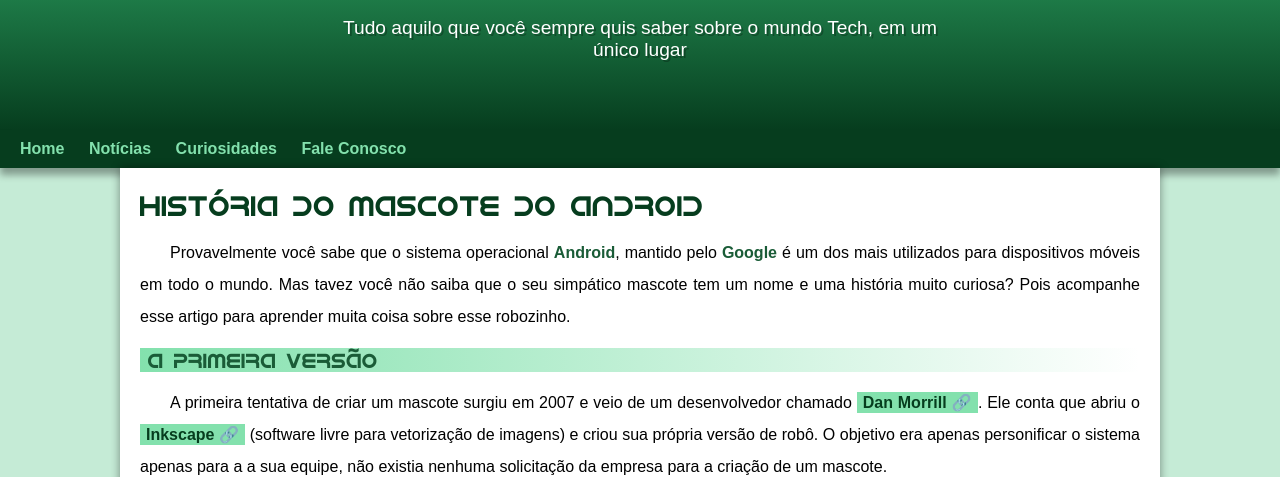
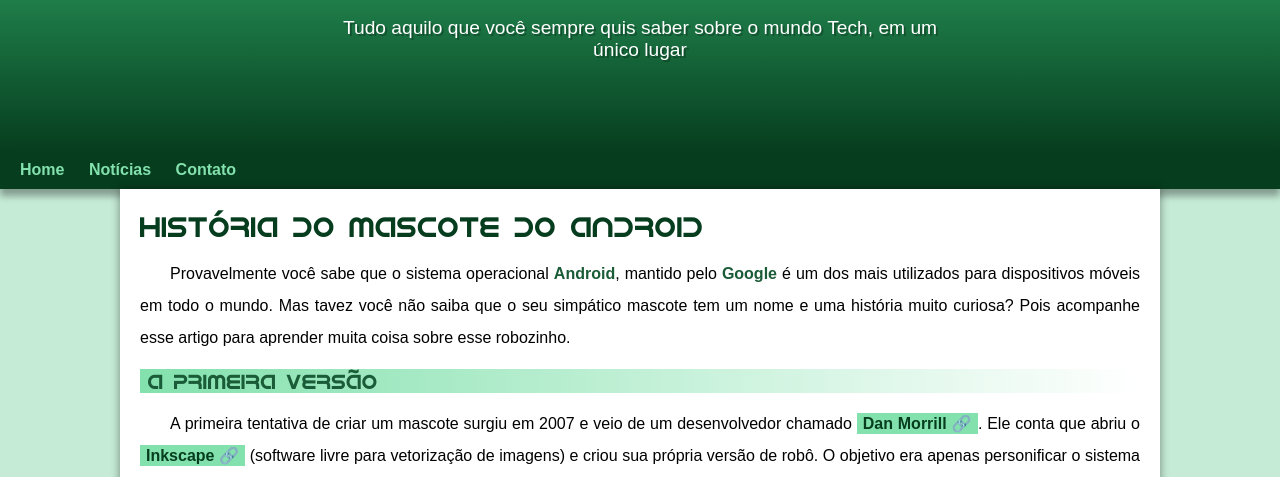
Before and after one commit to ohmateus/projeto-android, a plain HTML site: page index.html in a window 1280 px wide. Shown: the part 100-577 px from the top of the page. Drawn offline with Linux system fonts and the light colour scheme.

Commit message:
Problema corrigido

```diff
--- a/estilo/style.css
+++ b/estilo/style.css
@@ -62,7 +62,7 @@ header > p{
     padding-right: 10px;
     padding-left: 10px;
     margin: auto;
-    margin-bottom: 20px;
+    Padding-bottom: 50px;
     text-shadow: 2px 2px 0px rgba(0, 0, 0, 0.267);
 }
 nav{
--- a/index.html
+++ b/index.html
@@ -16,8 +16,7 @@
     <nav>
         <a href="#">Home</a>
         <a href="#">Notícias</a>
-        <a href="#">Curiosidades</a>
-        <a href="#">Fale Conosco</a>
+        <a href="#">Contato</a>
     </nav>
     <main>
         <article>
```
